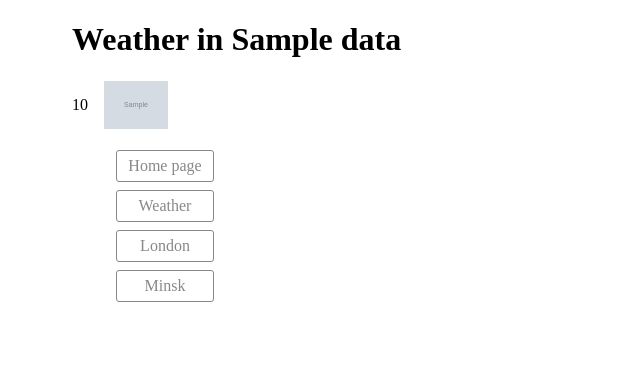
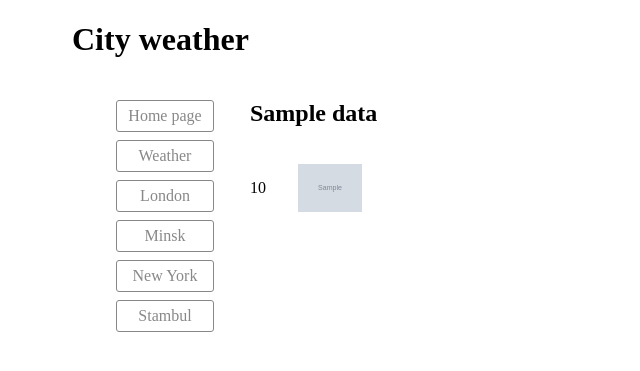
Before and after one commit to uhrybok/DjProject, a Flask app: template hw3/templates/city.html in a window 1280 px wide. Shown: the top 371 px of the page, without its empty margins (0-640 px from the left). Run offline with Flask 3, Linux system fonts and the light colour scheme; the template is opened without the code that fills it: most values are stand-ins (such as "Sample title", 1, 10 or a date in 2020); grey boxes marked "Sample" are stand-in pictures; parts of the project's set-up code (start-up, migrations or seed data) failed here and were passed over.

Commit message:
homework 3 v3

```diff
--- a/hw3/static/styles.css
+++ b/hw3/static/styles.css
@@ -22,10 +22,19 @@ body {
     border-color: #666;
 }
 
-.weather {
+.flex-v {
     display: flex;
+    flex-direction: column;
+    gap: 16px;
+}
+
+.flex-h {
+    display: flex;
+    gap: 32px;
+}
+
+.center {
     align-items: center;
-    gap: 16px;
 }
 
 .icon {
--- a/hw3/templates/city.html
+++ b/hw3/templates/city.html
@@ -7,16 +7,25 @@
     <link rel="stylesheet" href="{{ url_for('static', filename='styles.css') }}">
 </head>
 <body>
-    <h1>Weather in {{ data.name }}</h1>
-    <div class="weather">
-        <p>{{ data.temp }}</p>
-        <img class="icon" src="{{ data.icon }}" alt="{{ data.icon_alt }}">
+    <h1>City weather</h1>
+    <div class="flex-h">
+        <ul style="list-style-type:none;">
+            <li><a class="btn" href="/">Home page</a></li>
+            <li><a class="btn" href="/weather">Weather</a></li>
+            <li><a class="btn" href="/weather/london">London</a></li>
+            <li><a class="btn" href="/weather/minsk">Minsk</a></li>
+            <li><a class="btn" href="/weather/new%20york">New York</a></li>
+            <li><a class="btn" href="/weather/stambul">Stambul</a></li>
+        </ul>
+        <div class="flex-v">
+            <h2>{{ data.name }}</h2>
+            <div class="flex-h center">
+                <p>{{ data.temp }}</p>
+                {% if data.icon %}
+                    <img class="icon" src="{{ data.icon }}" alt="{{ data.icon_alt }}">
+                {% endif %}
+            </div>
+        </div>
     </div>
-    <ul style="list-style-type:none;">
-        <li><a class="btn" href="/">Home page</a></li>
-        <li><a class="btn" href="/weather">Weather</a></li>
-        <li><a class="btn" href="/weather/london">London</a></li>
-        <li><a class="btn" href="/weather/minsk">Minsk</a></li>
-    </ul>
 </body>
 </html>
--- a/hw3/weather.py
+++ b/hw3/weather.py
@@ -52,7 +52,7 @@ def prepare_data(data, res):
 def city(ct):
     data = get_weather(ct)
     # print(data)
-    res = {"name": ct.capitalize()}
+    res = {"name": ct.title()}
     prepare_data(data, res)
 
     return res
```
